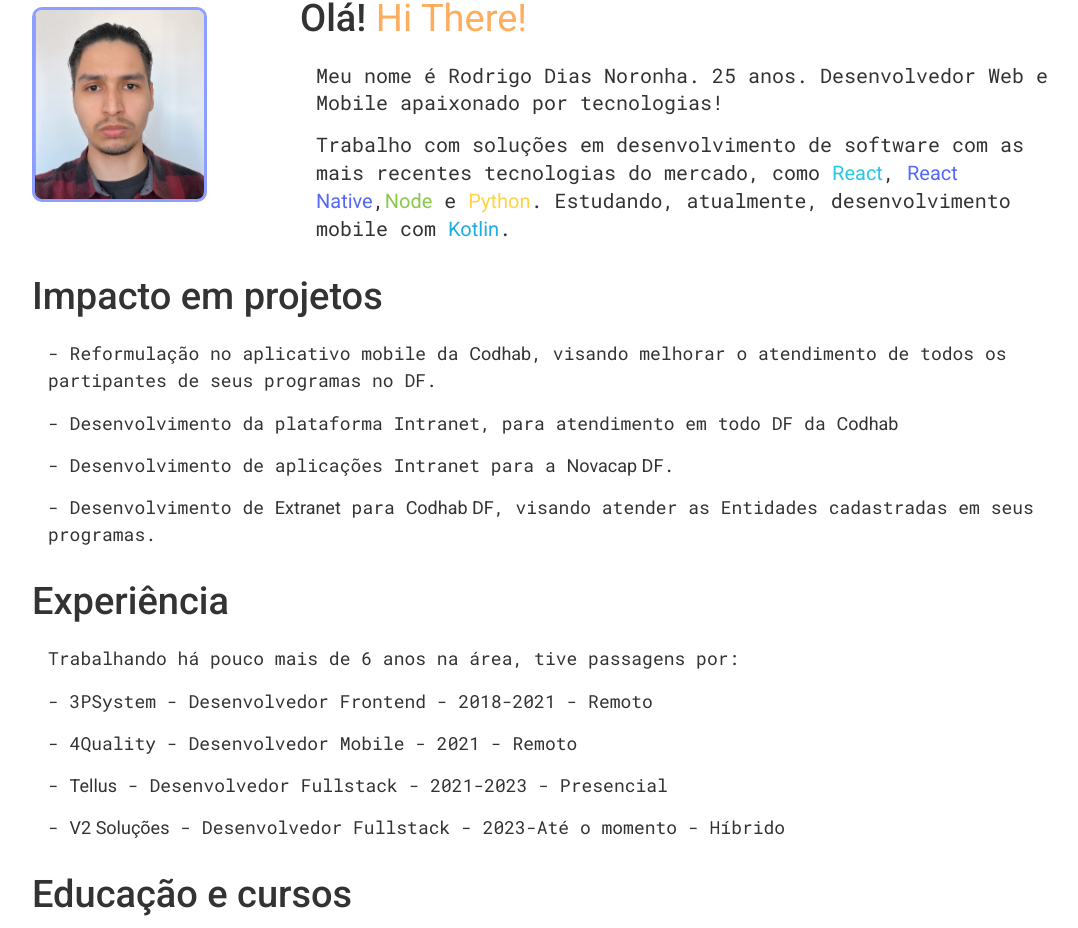
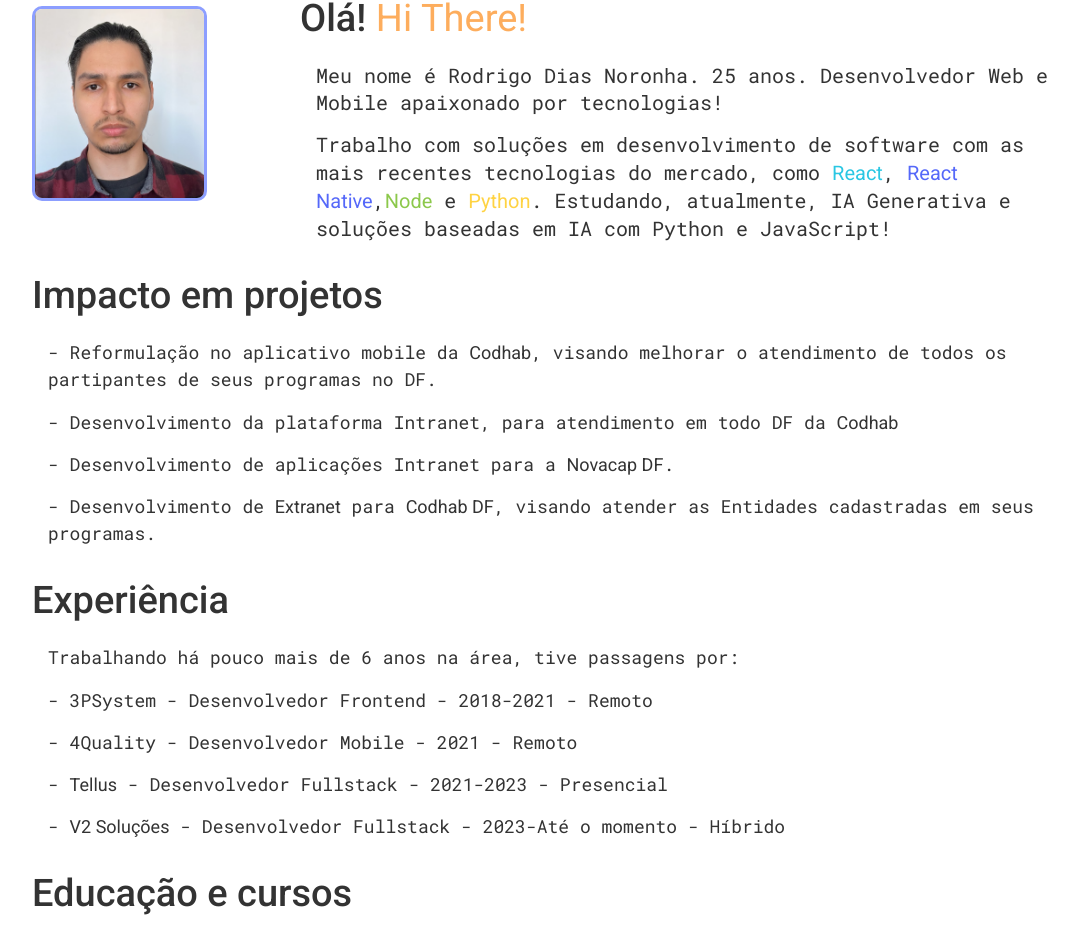
Before and after one commit to rodrigodiasnoronha/rdn, a Next.js app: page /me in a window 1280 px wide. Shown: the part 880-1808 px from the top of the page, without its empty margins (96-1174 px from the left). Built offline with nearby package versions, Linux system fonts and the light colour scheme; no server answers.

Commit message:
atualizando o que estou estudando no momento

```diff
--- a/pages/me/index.tsx
+++ b/pages/me/index.tsx
@@ -330,7 +330,7 @@ class Me extends Component {
                             <span className="react-native tech-effect">React Native</span>,
                             <span className="node tech-effect">Node</span> e{' '}
                             <span className="python tech-effect">Python</span>. Estudando, atualmente,
-                            desenvolvimento mobile com <span className="kotlin">Kotlin</span>.
+                            IA Generativa e soluções baseadas em IA com Python e JavaScript!
                         </p>
                     </div>
                 </section>
```
